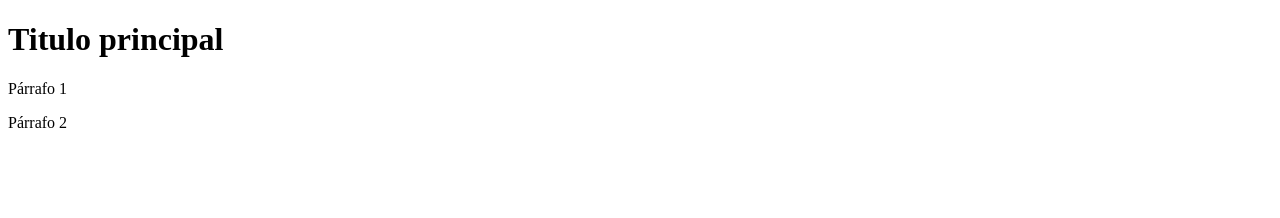
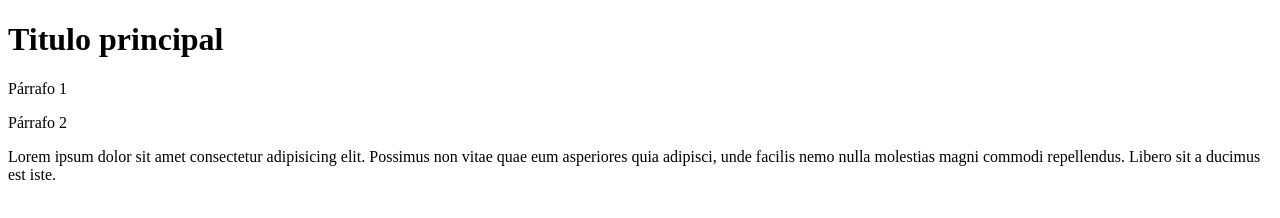
Before and after one commit to ingdanielbs/prueba, a plain HTML site: page index.html in a window 1280 px wide. Drawn offline with Linux system fonts and the light colour scheme.

Commit message:
modificación de index y daniel

```diff
--- a/index.html
+++ b/index.html
@@ -10,6 +10,7 @@
     <h1>Titulo principal</h1>
     <p>Párrafo 1 </p>
     <p>Párrafo 2</p>
+    <p>Lorem ipsum dolor sit amet consectetur adipisicing elit. Possimus non vitae quae eum asperiores quia adipisci, unde facilis nemo nulla molestias magni commodi repellendus. Libero sit a ducimus est iste.</p>
 
 </body>
 </html>
```
Also changed, not shown: Daniel.html (+1 -0 lines).
